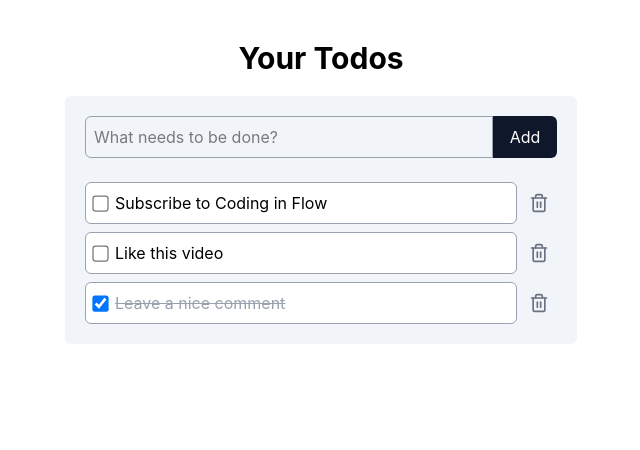
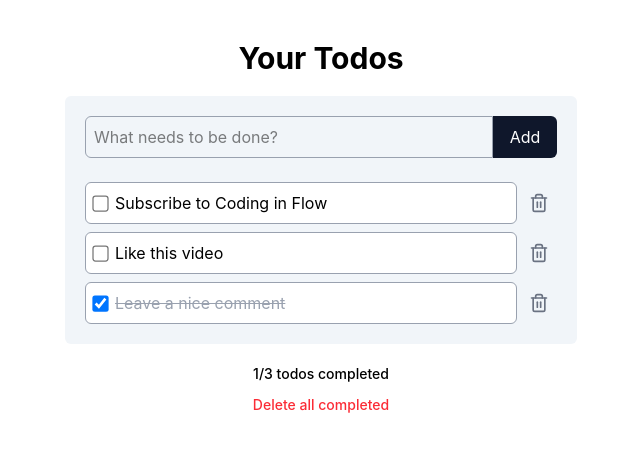
Before and after one commit to hoangthai1997/react-19-full-course, a React (Vite) app: page / in a window 1280 px wide. Shown: the top 450 px of the page, without its empty margins (319-959 px from the left). Built offline with nearby package versions, Linux system fonts and the light colour scheme.

Commit message:
Todo summary

```diff
--- a/src/App.tsx
+++ b/src/App.tsx
@@ -2,6 +2,7 @@
 import { dummyData } from "./data/todos";
 import AddTodoForm from "./components/AddTodoForm";
 import TodoList from "./components/TodoList";
+import TodoSummary from "./components/TodoSummary";
 
 function App() {
   const [todos, setTodos] = useState(dummyData);
@@ -15,7 +16,7 @@
   function addTodo(title: string) {
     setTodos(prevTodos => [
       {
-        id: prevTodos.length + 1,
+        id: Date.now(),
         title,
         completed: false
       },
@@ -24,7 +25,11 @@
   }
 
   function deleteTodo(id: number) {
-    setTodos(prevTodos => prevTodos.filter(todo => todo.id !== id));
+    setTodos((prevTodos) => prevTodos.filter(todo => todo.id !== id));
+  }
+
+  function deleteAllCompletedTodos() {
+    setTodos(prevTodos => prevTodos.filter(todo => !todo.completed));
   }
 
   return (
@@ -34,6 +39,7 @@
         <AddTodoForm onSubmit={addTodo} />
         <TodoList todos={todos} onCompletedChange={setTodoCompleted} onDelete={deleteTodo} />
       </div>
+      <TodoSummary todos={todos} deleteAllCompleted={deleteAllCompletedTodos} />
     </main>
   )
 }
--- /dev/null
+++ b/src/components/TodoSummary.tsx
@@ -0,0 +1,19 @@
+import type { Todo } from "../types/todo";
+
+interface TodoSummaryProps {
+    todos: Todo[];
+    deleteAllCompleted: () => void;
+}
+
+export default function TodoSummary({ todos, deleteAllCompleted }: TodoSummaryProps) {
+    const completedTodos = todos.filter(todo => todo.completed);
+
+    return (
+        <div className="text-center space-y-2">
+            <p className="text-sm font-medium">{completedTodos.length}/{todos.length} todos completed</p>
+            {completedTodos.length > 0 && (
+                <button onClick={deleteAllCompleted} className="text-red-500 hover:underline text-sm font-medium">Delete all completed</button>
+            )}
+        </div>
+    );
+}
```
